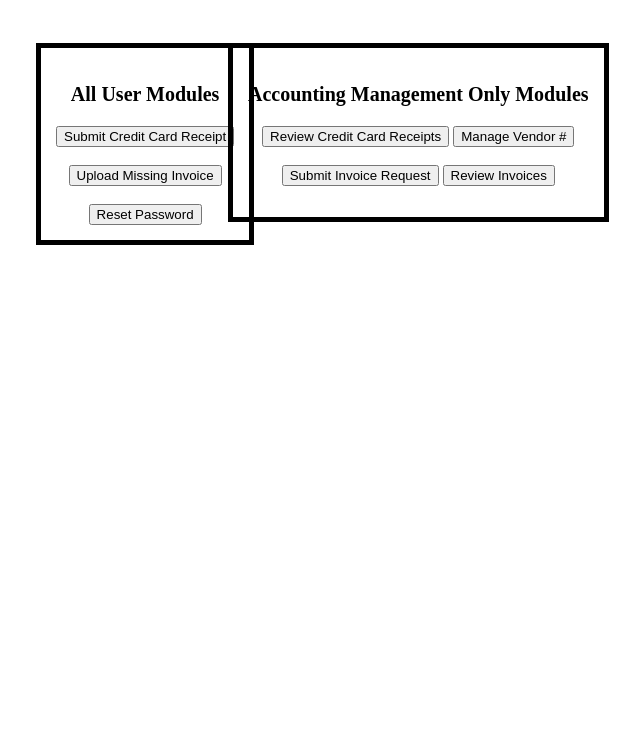
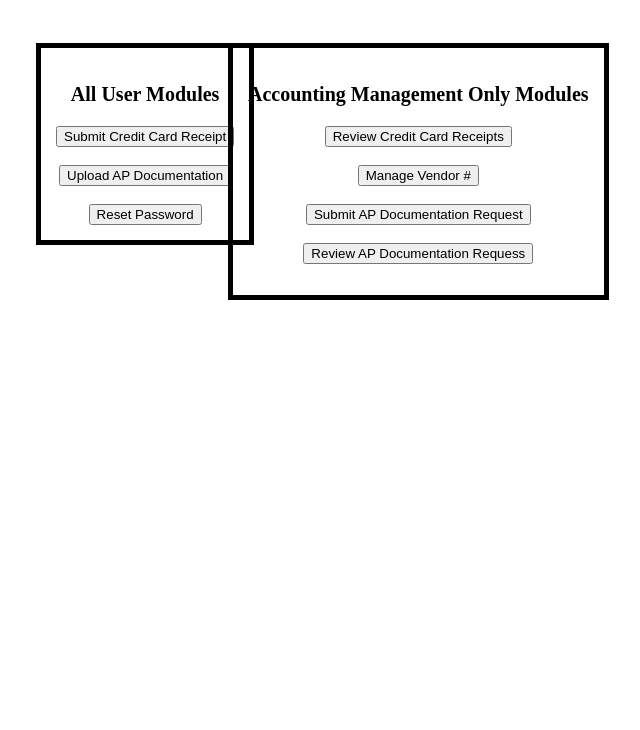
Before and after one commit to PetesTrailerMart/AccountingDashboard, a plain HTML site: page index.html in a window 1280 px wide. Shown: the part 70-800 px from the top of the page, without its empty margins (412-1052 px from the left). Drawn offline with Linux system fonts and the light colour scheme.

Commit message:
rename and reorganize buttons

```diff
--- a/index.html
+++ b/index.html
@@ -74,7 +74,7 @@ p.b {
 </style>
 </head>
 <body id="home">
-<div class = "row", text-align: center;><p class="a">Accounting Dashboard</p></div></center>
+<div class = "row", text-align: center;><p class="a">AP Dashboard</p></div></center>
 <br>
 
 <div class="borders buttons" style="position: absolute; left: 35%;">
@@ -82,7 +82,7 @@ p.b {
 <button type="button button1" onclick="window.open('https://c0hct975.caspio.com/dp/a76ca0003d51903581ba4f94828e');">Submit Credit Card Receipt</button>
   <br>
   <br>
-<button type="button button1" onclick="window.open('https://c0hct975.caspio.com/dp/a76ca0000e21d54eef3041f89289');">Upload Missing Invoice</button>
+<button type="button button1" onclick="window.open('https://c0hct975.caspio.com/dp/a76ca0000e21d54eef3041f89289');">Upload AP Documentation</button>
   <br>
   <br>
 <button type="button button1" onclick="window.open('https://c0hct975.caspio.com/dp/a76ca000d154fad332ab41f383c9');">Reset Password</button>
@@ -91,10 +91,14 @@ p.b {
 <div class="borders buttons" style="position: absolute; left: 50%;">
    <p class="b">Accounting Management Only Modules<p>
 <button type="button button1" onclick="window.open('https://c0hct975.caspio.com/dp/a76ca000402cb9b12b4e41d18a8f');">Review Credit Card Receipts</button>
+  <br>
+  <br>
 <button type="button button1" onclick="window.open('https://c0hct975.caspio.com/dp/a76ca0001d07c71b131c41449177');">Manage Vendor #</button>
   <br>
   <br>
-<button type="button button1" onclick="window.open('https://c0hct975.caspio.com/dp/a76ca000356c6f35ccaf4371a07c');">Submit Invoice Request</button>
-<button type="button button1" onclick="window.open('https://c0hct975.caspio.com/dp/a76ca0006701ab74a37b4156b2e5');">Review Invoices</button>
+<button type="button button1" onclick="window.open('https://c0hct975.caspio.com/dp/a76ca000356c6f35ccaf4371a07c');">Submit AP Documentation Request</button>
+  <br>
+  <br>
+<button type="button button1" onclick="window.open('https://c0hct975.caspio.com/dp/a76ca0006701ab74a37b4156b2e5');">Review AP Documentation Requess</button>
 
 </div>
```
